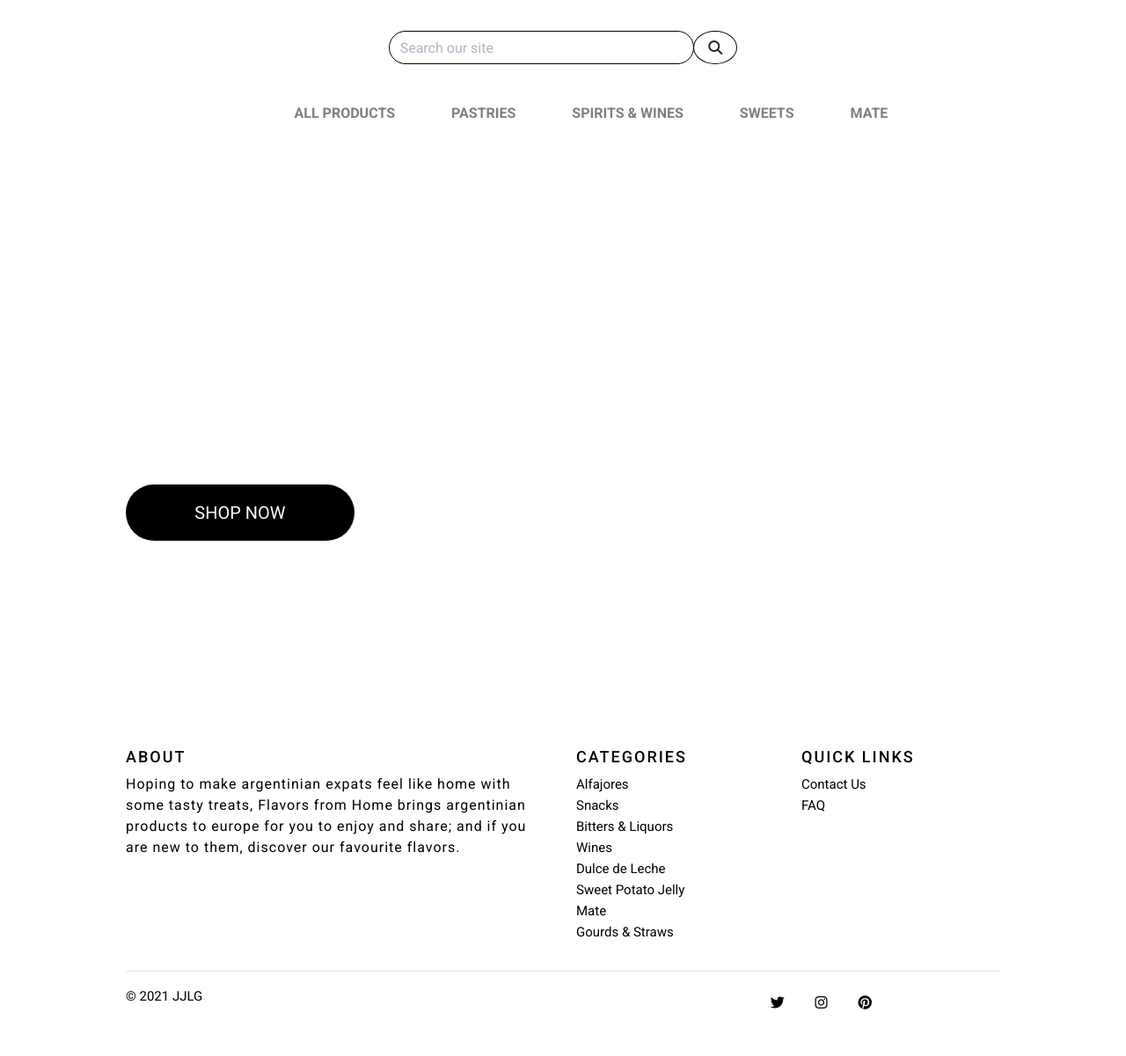
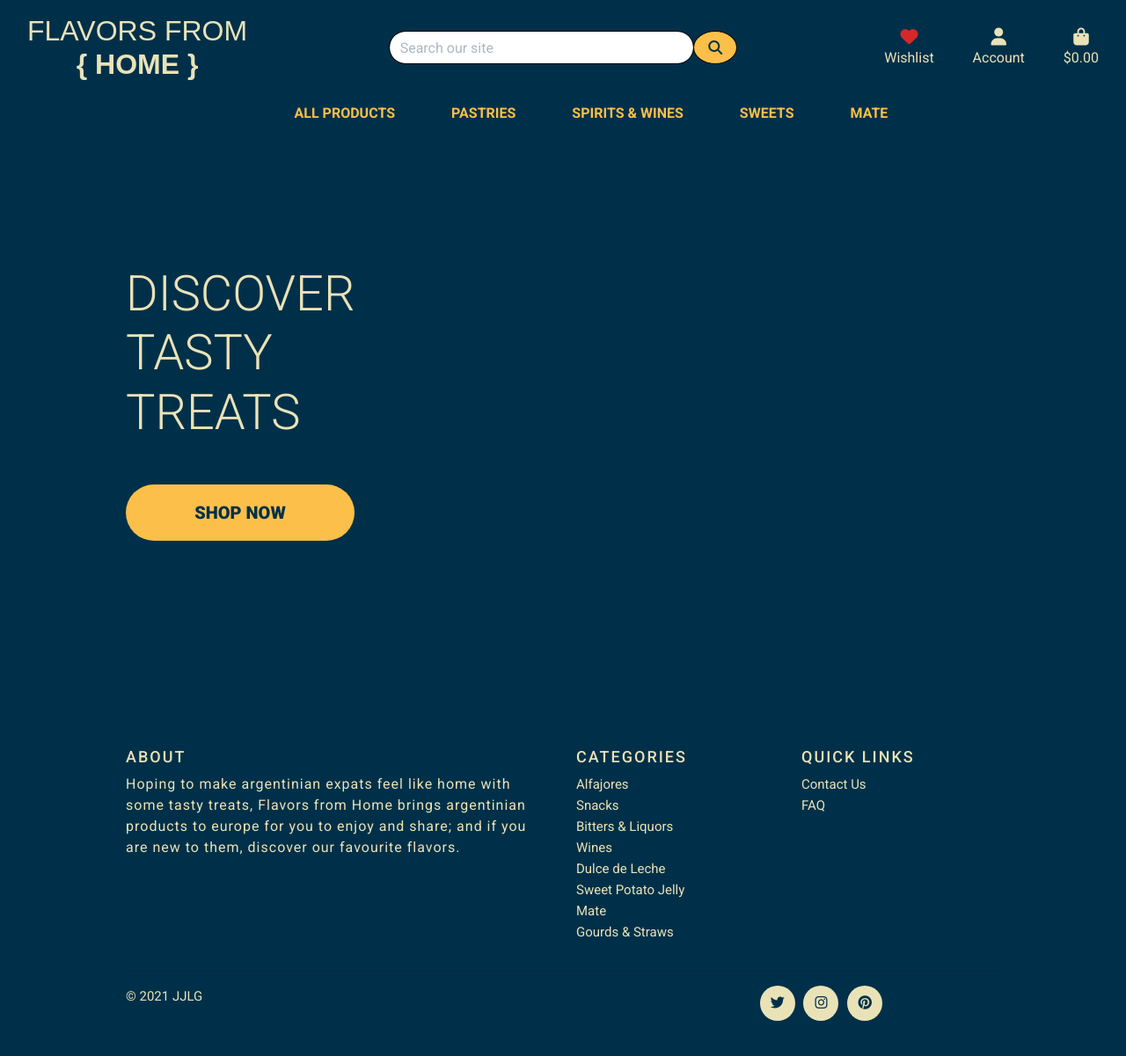
Before and after one commit to jjlg90/flavors_from_home, a Django app: page / in a window 1280 px wide. Shown: the whole page at 88% size. Run offline with Django 3.2, Linux system fonts and the light colour scheme; some libraries are stand-ins or nearby versions; some web fonts are replaced.

Commit message:
Styling updated templates / base.css

```diff
--- a/static/css/base.css
+++ b/static/css/base.css
@@ -1,17 +1,44 @@
+:root {
+    --Blue: #003049;
+    --White: #eae2b7;
+    --Red:#d62828;
+    --Orange:#f77f00;
+    --Yellow:#fcbf49;
+}
+
+.text-white {
+    color: var(--White) !important;
+}
+
+.text-yellow {
+    color: var(--Yellow) !important;
+}
+
+.center-align {
+    text-align: center;
+}
+
 html {
     height: 100%;
 }
 
 body {
-	background: url('/media/placeholder-2.png') no-repeat center center fixed;
+	background: url('/media/blue-background.png') no-repeat center center fixed;
 	background-size: cover;
     height: calc(100vh - 164px);
-    color: #000;
     font-family: "Roboto", sans-serif;
 }
 
+header {
+    background-color: var(--Blue);
+    color: #fafafa;
+}
 .milonga {
     font-family: "Milonga", sans-serif;
+}
+
+#topnav h2 {
+    text-align: center;
 }
 
 /* from Bulma */
@@ -32,38 +59,25 @@ body {
 }
 
 .shop-now-button {
-    background: black;
-    color: white;
+    background: var(--Yellow);
+    color: var(--Blue);
     min-width: 260px;
+    font-weight: 800;
 }
 
-.btn-black {
-    background: black;
-    color: white;
-}
-
-
-.btn-outline-black {
-    background: white;
-    color: black !important; /* use important to override link colors for <a> elements */
-    border: 1px solid black;
-}
-
-.btn-outline-black:hover,
-.btn-outline-black:active,
-.btn-outline-black:focus {
-    background: black;
-    color: white !important;
+.btn-search {
+    background: var(--Yellow);
+    color: var(--Blue);
 }
 
 .shop-now-button:hover,
 .shop-now-button:active,
 .shop-now-button:focus,
-.btn-black:hover,
-.btn-black:active,
-.btn-black:focus {
-    background: #222;
-    color: white;
+.btn-search:hover,
+.btn-search:active,
+.btn-search:focus {
+    background: var(--Red);
+    color: var(--White);
 }
 
 .text-black {
@@ -276,15 +290,15 @@ input[name='q']::placeholder {
 /* --------------------------------------------------- */
 
 footer {
-    background-color: var(--DarkAccent);
+    background-color: var(--Blue);
     padding: 45px 0 20px;
     font-size: 15px;
     line-height: 24px;
-    color: var(--LightAccent);
+    color: var(--White);
 }
 
 .footer-h {
-    color: var(--ExtraLight);
+    color: var(--White);
     font-size: 18px;
     text-transform: uppercase;
     margin-top: 5px;
@@ -292,7 +306,7 @@ footer {
 }
 
 .footer-p {
-    color: var(--ExtraLight);
+    color: var(--White);
     font-size: 16px;
     font-weight: 400;
     letter-spacing: 1px;
@@ -300,7 +314,7 @@ footer {
 
 /* --- FOOTER LINKS --- */
 .footer a {
-    color: var(--LightAccent);
+    color: var(--White);
     text-decoration: none;
 }
 
@@ -314,13 +328,13 @@ footer {
 }
 
 .footer-links a {
-    color: var(--Light)
+    color: var(--White);
 }
 
 .footer-links a:active,
 .footer-links a:focus,
 .footer-links a:hover {
-    color: var(--Accent);
+    color: var(--White);
     text-decoration: none;
 }
 
@@ -336,7 +350,7 @@ footer {
     margin-left: 6px;
     margin-right: 0;
     border-radius: 100%;
-    background-color: var(--Light)
+    background-color: var(--White)
 }
 
 .footer .social-icons {
@@ -349,8 +363,8 @@ footer {
 }
 
 .social-icons a {
-    background-color: var(--Light);
-    color: var(--DarkAccent);
+    background-color: var(--White);
+    color: var(--Blue);
     font-size: 16px;
     display: inline-block;
     line-height: 44px;
@@ -365,8 +379,8 @@ footer {
 .social-icons a:active,
 .social-icons a:focus,
 .social-icons a:hover {
-    color: var(--ExtraLight);
-    background-color: var(--Accent);
+    color: var(--White);
+    background-color: var(--White);
 }
 
 @media only screen and (min-width: 767px) {
```
Also changed, not shown: media/blue-background.png (added).
